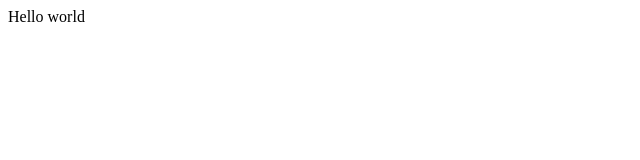
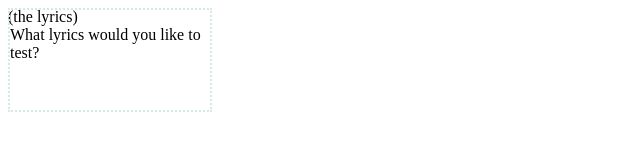
Before and after one commit to greyworms05/greylearns, a plain HTML site: page lyrics/index.html in a window 1280 px wide. Shown: the whole page, without its empty margins (0-640 px from the left). Drawn offline with Linux system fonts and the light colour scheme.

Commit message:
Add divs

```diff
--- a/lyrics/index.html
+++ b/lyrics/index.html
@@ -1 +1,26 @@
-<p>Hello world</p>
+<html>
+<head>
+<style>
+div.above {
+  position: fixed;
+  width: 200px;
+  height: 100px;
+  border: 2px dotted #D6EADF;
+  }
+div.below {
+  position: fixed;
+  width: 200px;
+  height: 600px;
+  border: 2px solid #95A39C;
+  }
+</style>
+</head>
+<body>
+<div class="above">
+<p>What lyrics would you like to test?</p>
+</div>
+<div class="below>
+<p>(the lyrics)</p>
+</div
+</body>
+</html>
```
